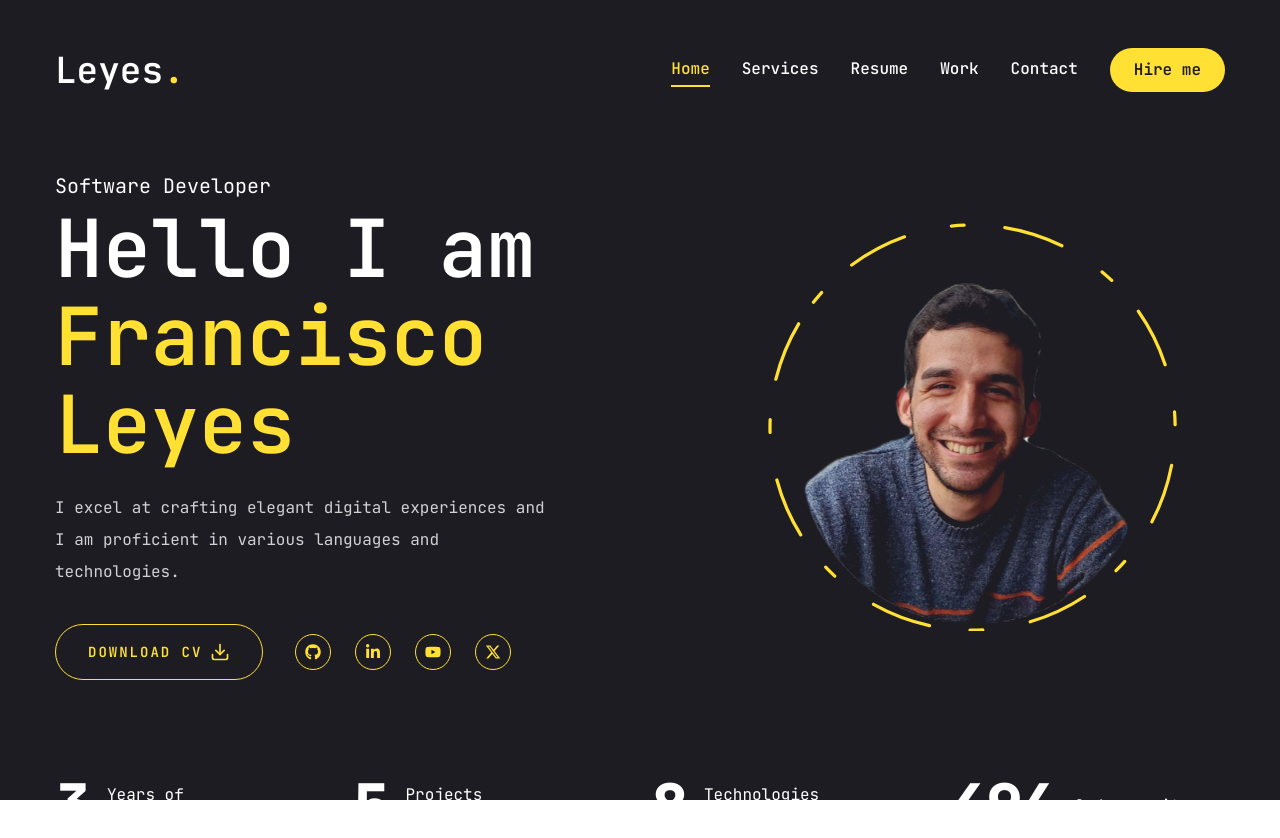
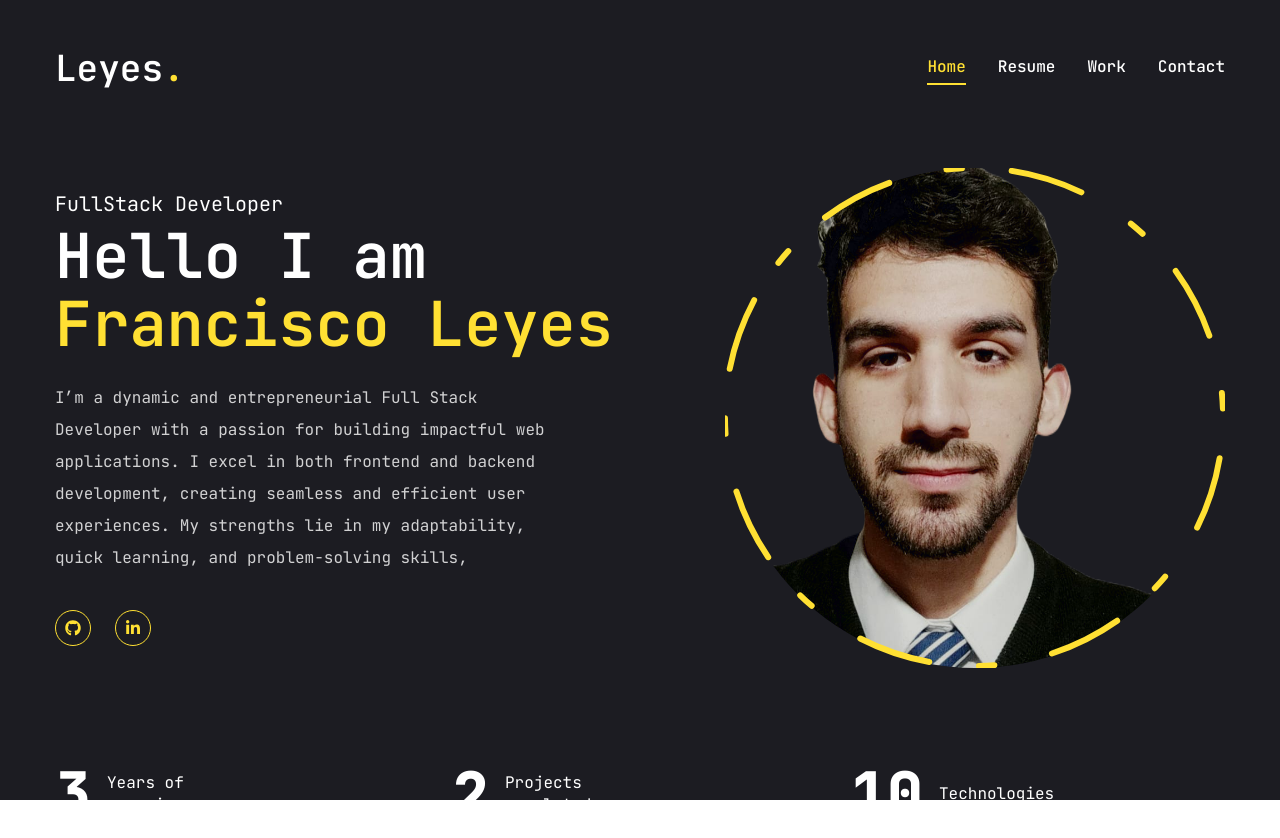
Before and after one commit to Leyes97/francisco-portfolio, a Next.js app: page / in a window 1280 px wide. Shown: the top 838 px of the page. Built offline with nearby package versions, Linux system fonts and the light colour scheme.

Commit message:
se agrego la informacion real y se modificaron algunos estilos

```diff
--- a/app/globals.css
+++ b/app/globals.css
@@ -8,7 +8,7 @@
     }
 
     .h1 {
-        @apply text-[48px] xl:text-[80px] leading-[1.1] font-semibold
+        @apply text-[42px] xl:text-[62px] leading-[1.1] font-semibold
     }
 
     .h2 {
@@ -30,4 +30,9 @@
     .text-outline-hover {
         -webkit-text-stroke: 1px #ffe033
     }
+
+    * {
+        scrollbar-width: thin;
+        scrollbar-color: #ffe033 transparent;
+    }
 }
--- a/app/page.jsx
+++ b/app/page.jsx
@@ -13,24 +13,20 @@ const Home = () => {
         <div className="flex flex-col xl:flex-row items-center justify-between xl:pt-8 xl:pb-24">
           {/*text */}
           <div className="text-center xl:text-left order-2 xl:order-none">
-            <span className="text-xl">Software Developer</span>
+            <span className="text-xl">FullStack Developer</span>
             <h1 className="h1 mb-6">
               Hello I am <br />{' '}
               <span className="text-accent">Francisco Leyes</span>
             </h1>
             <p className="max-w-[500px] mb-9 text-white/80">
-              I excel at crafting elegant digital experiences and I am
-              proficient in various languages and technologies.
+              I’m a dynamic and entrepreneurial Full Stack Developer with a
+              passion for building impactful web applications. I excel in both
+              frontend and backend development, creating seamless and efficient
+              user experiences. My strengths lie in my adaptability, quick
+              learning, and problem-solving skills,
             </p>
             {/*button and socials */}
             <div className="flex flex-col xl:flex-row items-center gap-8">
-              <Button
-                variant="outline"
-                size="lg"
-                className="uppercase flex items-center gap-2">
-                <span>Download CV</span>
-                <FiDownload className="text-xl" />
-              </Button>
               <div className="mb-8 xl:mb-0">
                 <Social
                   containerStyles="flex gap-6"
@@ -45,7 +41,7 @@ const Home = () => {
           </div>
         </div>
       </div>
-      <Stats/>
+      <Stats />
     </section>
   );
 };
--- a/app/resume/page.jsx
+++ b/app/resume/page.jsx
@@ -9,21 +9,23 @@ import {
   FaNodeJs,
 } from 'react-icons/fa';
 
-import { SiTailwindcss, SiNextdotjs } from 'react-icons/si';
+import {
+  SiTailwindcss,
+  SiNextdotjs,
+  SiPostgresql,
+  SiFirebase,
+  SiSiBootstrap,
+} from 'react-icons/si';
 
 //about data
 const about = {
   title: 'About me',
   description:
-    'Lorem ipsum dolor, sit amet consectetur adipisicing elit. Eveniet sint atque, mollitia maxime repellendus voluptas vitae iure laboriosam eaque nam fugit,',
+    "I'm a dedicated Full Stack Developer with a passion for creating scalable, efficient, and user-friendly web applications. With expertise in modern JavaScript frameworks like React.js and Next.js, and a strong background in backend technologies like Node.js, I focus on delivering seamless and secure solutions. I’m a quick learner, always exploring new tools and approaches to stay ahead in the tech world. Collaboration and clear communication are at the core of my work, helping me contribute effectively to any project",
   info: [
     {
       fieldName: 'Name',
       FieldValue: 'Francisco Leyes',
-    },
-    {
-      fieldName: 'Phone',
-      FieldValue: '(+54) 9 01159987557',
     },
     {
       fieldName: 'Experience',
@@ -37,10 +39,7 @@ const about = {
       fieldName: 'Nationality',
       FieldValue: 'Argentine',
     },
-    {
-      fieldName: 'Email',
-      FieldValue: 'Francisco.leyescampoy@gmail.com',
-    },
+
     {
       fieldName: 'Freelance',
       FieldValue: 'Available',
@@ -48,6 +47,10 @@ const about = {
     {
       fieldName: 'Languages',
       FieldValue: 'Spanish, English',
+    },
+    {
+      fieldName: 'Email',
+      FieldValue: 'Francisco.leyescampoy@gmail.com',
     },
   ],
 };
@@ -57,37 +60,17 @@ const experience = {
   icon: '/assets/resume/badge.svg',
   title: 'My experience',
   description:
-    'Lorem ipsum dolor, sit amet consectetur adipisicing elit. Eveniet sint atque, mollitia maxime repellendus voluptas vitae iure laboriosam eaque nam fugit,',
+    'I began my professional journey in late 2022 with an internship at Itesa Innovations Company, where I gained valuable hands-on experience. In 2023, I continued to grow my skills during an internship at UMA Salud, contributing to impactful projects and further developing my expertise in the field.',
   items: [
     {
-      company: 'Tech Solutions Inc.',
+      company: 'UMA Salud',
       position: 'Full Stack Developer.',
-      duration: '2022-Present',
+      duration: '2023',
     },
     {
-      company: 'Web Desing Studio.',
-      position: 'Front-End Developer Intern',
-      duration: 'Summer 2021',
-    },
-    {
-      company: 'E-commerce Startup.',
-      position: 'Freelance Web Developer',
-      duration: '2020 - 2021',
-    },
-    {
-      company: 'Tech Academy.',
-      position: 'Teaching Assistant',
-      duration: '2019 - 2020',
-    },
-    {
-      company: 'Digital Agency.',
-      position: 'UI/UX Designer.',
-      duration: '2022-Present',
-    },
-    {
-      company: 'Software Development Firm.',
-      position: 'Junior Developer',
-      duration: '2017 - 2018',
+      company: 'Itesa Inovation Company.',
+      position: 'Full Stack Developer',
+      duration: 'Summer 2022-2023',
     },
   ],
 };
@@ -97,7 +80,7 @@ const education = {
   icon: '/assets/resume/cap.svg',
   title: 'My education',
   description:
-    'Lorem ipsum dolor, sit amet consectetur adipisicing elit. Eveniet sint atque, mollitia maxime repellendus voluptas vitae iure laboriosam eaque nam fugit,',
+    "Since starting my programming journey in 2021, I’ve developed a strong foundation in full stack development. I've focused on building responsive and efficient web applications, continuously learning and growing as a developer. My passion for problem-solving drives me to deliver quality solutions and contribute effectively to every project.",
   items: [
     {
       institution: 'Plataforma 5',
@@ -107,27 +90,12 @@ const education = {
     {
       institution: 'FreeCodeCamp',
       degree: 'Frontend Java Script',
-      duration: '2022',
+      duration: '2021',
     },
     {
       institution: 'Udemy',
       degree: 'HTML - CSS',
       duration: '2021',
-    },
-    {
-      institution: 'Tech Institute',
-      degree: 'Certified Web Developer',
-      duration: '2020',
-    },
-    {
-      institution: 'Desing School',
-      degree: 'Diplom in Graphic Desing',
-      duration: '2019',
-    },
-    {
-      institution: 'Comumunity College',
-      degree: 'Associate Degree in Computer Science',
-      duration: '2018',
     },
   ],
 };
@@ -136,7 +104,7 @@ const education = {
 const skills = {
   title: 'My Skills',
   description:
-    'Lorem ipsum dolor sit, amet consectetur adipisicing elit. Quisquam error cumque laudantium corporis, dignissimos illo corrupti temporibus ex ullam, ',
+    'Since beginning my programming journey in 2022, I’ve developed strong skills across a range of technologies. My experience includes working with modern frameworks, backend systems, and database management. I’ve applied these skills in various projects and internships, continuously expanding my technical expertise and adapting to new tools and methodologies. ',
   skillList: [
     {
       icon: <FaHtml5 />,
@@ -170,6 +138,15 @@ const skills = {
       icon: <FaNodeJs />,
       name: 'node js',
     },
+    {
+      icon: <SiPostgresql />,
+      name: 'Postgresql',
+    },
+    {
+      icon: <SiFirebase />,
+      name: 'Firebase',
+    },
+
   ],
 };
 
@@ -269,7 +246,7 @@ const Resume = () => {
               </div>
             </TabsContent>
             {/*skills */}
-            <TabsContent value="skills" className="w-full h-full">
+            <TabsContent value="skills" className="w-full h-full mb-6">
               <div className="flex flex-col gap-[30px]">
                 <div className="flex flex-col gap-[30px] text-center xl:text-left">
                   <h3 className="text-4xl font-bold">{skills.title}</h3>
--- a/app/services/page.jsx
+++ /dev/null
@@ -1,83 +0,0 @@
-'use client';
-
-import { BsArrowDownRight } from 'react-icons/bs';
-import Link from 'next/link';
-
-const services = [
-  {
-    num: '01',
-    title: 'Web Development',
-    description:
-      'Lorem ipsum dolor sit amet consectetur adipisicing elit. Recusandae nobis harum quae illum.',
-    href: '',
-  },
-  {
-    num: '02',
-    title: 'UI/UX Desing',
-    description:
-      'Lorem ipsum dolor sit amet consectetur adipisicing elit. Recusandae nobis harum quae illum.',
-    href: '',
-  },
-  {
-    num: '03',
-    title: 'Logo Desing',
-    description:
-      'Lorem ipsum dolor sit amet consectetur adipisicing elit. Recusandae nobis harum quae illum.',
-    href: '',
-  },
-  {
-    num: '04',
-    title: 'SEO',
-    description:
-      'Lorem ipsum dolor sit amet consectetur adipisicing elit. Recusandae nobis harum quae illum.',
-    href: '',
-  },
-];
-
-import { motion } from 'framer-motion';
-
-const Services = () => {
-  return (
-    <section className="min-h-[80vh] flex flex-col justify-center py-12 xl:py-0">
-      <div className="container mx-auto">
-        <motion.div
-          initial={{ opacity: 0 }}
-          animate={{
-            opacity: 1,
-            transition: { delay: 2.4, duration: 0.4, ease: 'easeIn' },
-          }}
-          className="grid grid-cols-1 md:grid-cols-2 gap-[60px]">
-          {services.map((service, index) => {
-            return (
-              <div
-                key={index}
-                className="flex-1 flex flex-col justify-center gap-6 group">
-                {/*top*/}
-                <div className="w-full flex justify-between items-center">
-                  <div className="text-5xl font-extrabold text-outline text-transparent group-hover:text-outline-hover transition-all duration-500">
-                    {service.num}
-                  </div>
-                  <Link
-                    href={service.href}
-                    className="w-[70px] h-[70px] rounded-full bg-white group-hover:bg-accent transition-all duration-500 flex justify-center items-center hover:-rotate-45">
-                    <BsArrowDownRight className="text-primary text-3xl" />
-                  </Link>
-                </div>
-                {/*title */}
-                <h2 className="text-[42px] font-bold leading-none text-white group-hover:text-accent transition-all duration-500">
-                  {service.title}
-                </h2>
-                {/*description */}
-                <p className="text-white/60">{service.description}</p>
-                {/*border */}
-                <div className="border-b border-white/20 w-full"></div>
-              </div>
-            );
-          })}
-        </motion.div>
-      </div>
-    </section>
-  );
-};
-
-export default Services;
--- a/components/Header.jsx
+++ b/components/Header.jsx
@@ -16,19 +16,16 @@ const Header = () => {
           </h1>
         </Link>
 
-        {/*desktop nav  & hire button */}
+        {/*desktop nav */}
         <div className="hidden xl:flex items-center gap-8">
           <Nav />
-          <Link href={'/contact'}>
-            <Button>Hire me</Button>
-          </Link>
         </div>
 
         {/*mobile nav */}
 
         <div className="xl:hidden">
-          <MobileNav/>
-          </div>
+          <MobileNav />
+        </div>
       </div>
     </header>
   );
--- a/components/MobileNav.jsx
+++ b/components/MobileNav.jsx
@@ -1,5 +1,6 @@
 'use client';
 
+import { useState } from 'react';
 import { Sheet, SheetContent, SheetTrigger } from '@/components/ui/sheet';
 import { usePathname } from 'next/navigation';
 import Link from 'next/link';
@@ -9,10 +10,6 @@ const links = [
   {
     name: 'home',
     path: '/',
-  },
-  {
-    name: 'services',
-    path: '/services',
   },
   {
     name: 'resume',
@@ -30,15 +27,20 @@ const links = [
 
 const MobileNav = () => {
   const pathname = usePathname();
+  const [isOpen, setIsOpen] = useState(false);
+
+  const handleLinkClick = () => {
+    setIsOpen(false);
+  };
   return (
-    <Sheet>
+    <Sheet open={isOpen} onOpenChange={setIsOpen}>
       <SheetTrigger className="flex justify-center items-center">
         <CiMenuFries className="text-[32px] text-accent" />
       </SheetTrigger>
       <SheetContent className="flex flex-col">
         {/*logo */}
         <div className="mt-32 mb-40 text-center text-2xl">
-          <Link href="/">
+          <Link href="/" onClick={handleLinkClick}>
             <h1 className="text-4xl font-semibold">
               Leyes<span className="text-accent">.</span>
             </h1>
@@ -51,7 +53,11 @@ const MobileNav = () => {
               <Link
                 href={link.path}
                 key={index}
-                className={`${link.path === pathname && "text-accent border-b-2 border-accent"} text-xl capitalize hover:text-accent transition-all`}>
+                className={`${
+                  link.path === pathname &&
+                  'text-accent border-b-2 border-accent'
+                } text-xl capitalize hover:text-accent transition-all`}
+                onClick={handleLinkClick}>
                 {link.name}
               </Link>
             );
--- a/components/Nav.jsx
+++ b/components/Nav.jsx
@@ -8,12 +8,6 @@ const links = [
     name: 'home',
     path: '/',
   },
-
-  {
-    name: 'services',
-    path: '/services',
-  },
-
   {
     name: 'resume',
     path: '/resume',
@@ -36,7 +30,12 @@ const Nav = () => {
     <nav className="flex gap-8">
       {links.map((link, index) => {
         return (
-          <Link href={link.path} key={index} className={`${link.path === pathname && 'text-accent border-b-2 border-accent'} capitalize font-medium hover:text-accent transition-all`}>
+          <Link
+            href={link.path}
+            key={index}
+            className={`${
+              link.path === pathname && 'text-accent border-b-2 border-accent'
+            } capitalize font-medium hover:text-accent transition-all`}>
             {link.name}
           </Link>
         );
--- a/components/Photo.jsx
+++ b/components/Photo.jsx
@@ -5,45 +5,40 @@ import Image from 'next/image';
 
 const Photo = () => {
   return (
-    <div className="w-full h-full relative overflow-hidden">
-      <motion.div
-        initial={{ opacity: 0 }}
-        animate={{
-          opacity: 1,
-          transition: { delay: 2, duration: 0.4, ease: 'easeIn' },
-        }}>
-        {/*image */}
+    <div className="relative w-[300px] h-[300px] xl:w-[500px] xl:h-[500px] overflow-hidden flex items-center justify-center">
+      {/* Image */}
       <motion.div
         initial={{ opacity: 0 }}
         animate={{
           opacity: 1,
           transition: { delay: 2, duration: 0.4, ease: 'easeInOut' },
         }}
-          className="w-[298px] h-[298px] xl:w-[498px] xl:h-[498px] mix-blend-lighten scale200 absolute">
+        className="absolute w-full h-full rounded-full overflow-hidden mix-blend-difference">
         <Image
-            src="/assets/frano.png"
+          src="/assets/francisco.cv.png"
           priority
           quality={100}
           fill
           alt=""
-            className="object-contain"
+          className="object-cover"
         />
       </motion.div>
-        {/*circle */}
+
+      {/* Circle */}
       <motion.svg
-          className="w-[300px] xl:w-[500px] h-[250px] xl:h-[410px]"
+        className="absolute top-0 left-0 w-full h-full"
         fill="transparent"
         viewBox="0 0 506 506"
         xmlns="http://www.w3.org/2000/svg">
         <motion.circle
-            cx="250"
-            cy="255"
-            r="250"
-            stroke="#ffe033"//colour for the circle
-            strokeWidth="4"
+          cx="252"
+          cy="252"
+          r="252"
+          stroke="#ffe033"
+          strokeWidth="6"
           strokeLinecap="round"
           strokeLinejoin="round"
-            initial={{ strokeDasharray: '24 10 0 0' }}
+          initial={{ strokeDasharray: '24 10 6 0' }}
           animate={{
             strokeDasharray: ['15 120 25 25', '16 25 92 72', '4 250 22 22'],
             rotate: [120, 360],
@@ -55,7 +50,6 @@ const Photo = () => {
           }}
         />
       </motion.svg>
-      </motion.div>
     </div>
   );
 };
--- a/components/Social.jsx
+++ b/components/Social.jsx
@@ -1,22 +1,27 @@
 import Link from 'next/link';
 
-import { FaGithub, FaLinkedinIn, FaYoutube,  } from 'react-icons/fa';
-import { FaXTwitter } from "react-icons/fa6";
+import { FaGithub, FaLinkedinIn } from 'react-icons/fa';
 
 const socials = [
-  { icon: <FaGithub />, path: '' },
-  { icon: <FaLinkedinIn />, path: '' },
-  { icon: <FaYoutube />, path: '' },
-  { icon: <FaXTwitter />, path: '' },
+  { icon: <FaGithub />, path: 'https://github.com/Leyes97' },
+  {
+    icon: <FaLinkedinIn />,
+    path: 'https://www.linkedin.com/in/franciscoleyescampoy/',
+  },
 ];
 
-const Social = ({containerStyles, iconStyles}) => {
-  return <div className={containerStyles}>
-    {socials.map((item,index)=>{
-        return <Link key={index} href={item.path} className={iconStyles}>{item.icon}
-        </Link>
-    })}
-  </div>;
+const Social = ({ containerStyles, iconStyles }) => {
+  return (
+    <div className={containerStyles}>
+      {socials.map((item, index) => {
+        return (
+          <Link key={index} href={item.path} className={iconStyles}>
+            {item.icon}
+          </Link>
+        );
+      })}
+    </div>
+  );
 };
 
 export default Social;
--- a/components/Stats.jsx
+++ b/components/Stats.jsx
@@ -8,34 +8,37 @@ const stats = [
     text: 'Years of experience',
   },
   {
-    num: 5,
+    num: 2,
     text: 'Projects completed',
   },
   {
-    num: 8,
-    text: 'Technologies mastered',
-  },
-  {
-    num: 500,
-    text: 'Code commits',
+    num: 10,
+    text: 'Technologies',
   },
 ];
 
 const Stats = () => {
   return (
-    <section className='pt-4 pb-12 xl:pt-0 xl:pb-0'>
+    <section className="pt-4 pb-12 xl:pt-0 xl:pb-0">
       <div className="container mx-auto">
-        <div className='flex flex-wrap gap-6 max-w-[80vw] mx-auto xl:max-w-none'>
+        <div className="flex flex-wrap gap-6 max-w-[80vw] mx-auto xl:max-w-none">
           {stats.map((item, index) => {
             return (
-              <div key={index} className='flex-1 flex gap-4 items-center justify-start'>
+              <div
+                key={index}
+                className="flex-1 flex gap-4 items-center justify-start">
                 <CountUp
                   end={item.num}
                   duration={5}
                   delay={2}
                   className="text-4xl xl:text-6xl font-extrabold"
                 />
-                <p className={`${item.text.length < 15 ? 'max-w-[180px]' : 'max-w-[150px]' } leading-snug text-white-80`}>{item.text}</p>
+                <p
+                  className={`${
+                    item.text.length < 15 ? 'max-w-[180px]' : 'max-w-[150px]'
+                  } leading-snug text-white-80`}>
+                  {item.text}
+                </p>
               </div>
             );
           })}
```
Also changed, not shown: app/contact/page.jsx (+5 -5 lines), app/work/page.jsx (+9 -5 lines), public/assets/Francisco.cv.png (added), public/assets/work/DBZAPI.png (added). Lines whose indentation alone changed are shown as unchanged.
